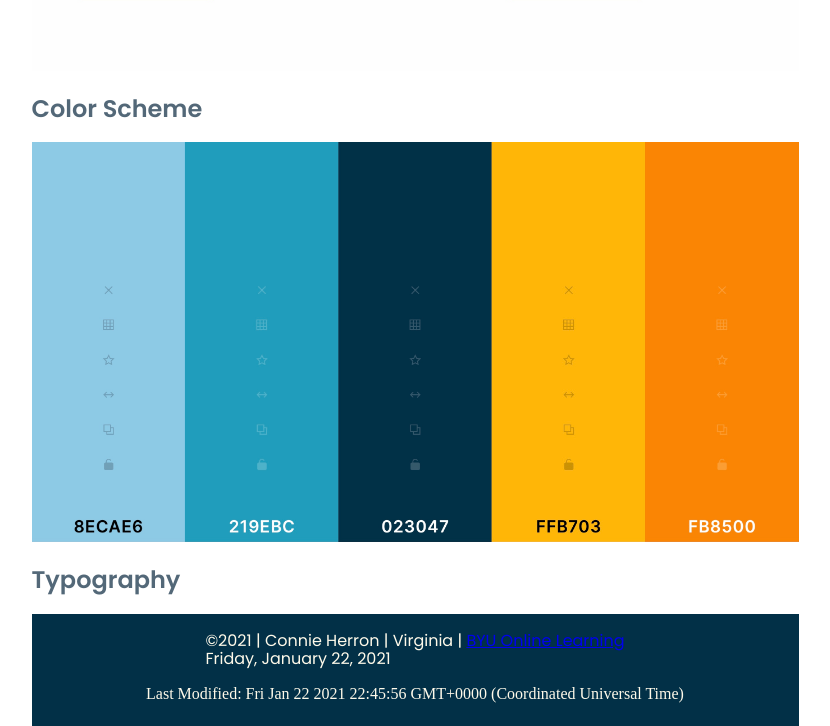
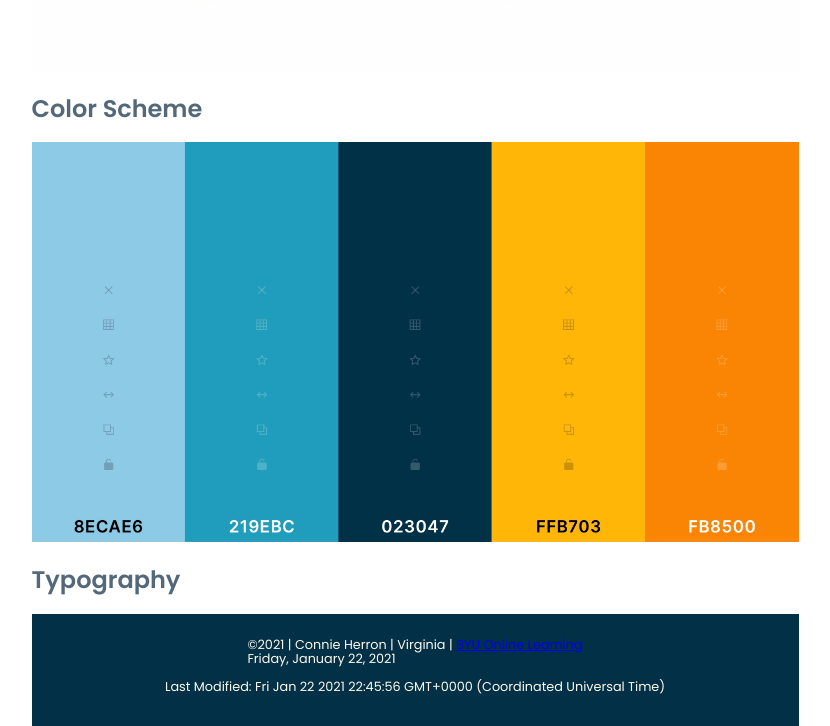
Before and after one commit to CHerron42/cherron42.github.io, a plain HTML site: page lesson3/index.html in a window 1280 px wide. Shown: the part 1027-1753 px from the top of the page, without its empty margins (225-1055 px from the left). Drawn offline with Linux system fonts and the light colour scheme.

Commit message:
font update

```diff
--- a/lesson3/css/small.css
+++ b/lesson3/css/small.css
@@ -92,9 +92,11 @@ p {
 }
 .last-modified {
     padding-bottom: 20px;
+    font-family: 'Poppins', sans-serif;
 }
 
 footer {
 	flex: 0 1 100%;
-	height: 7rem;
+    height: 7rem;
+    font-size:80%;
 }
```
